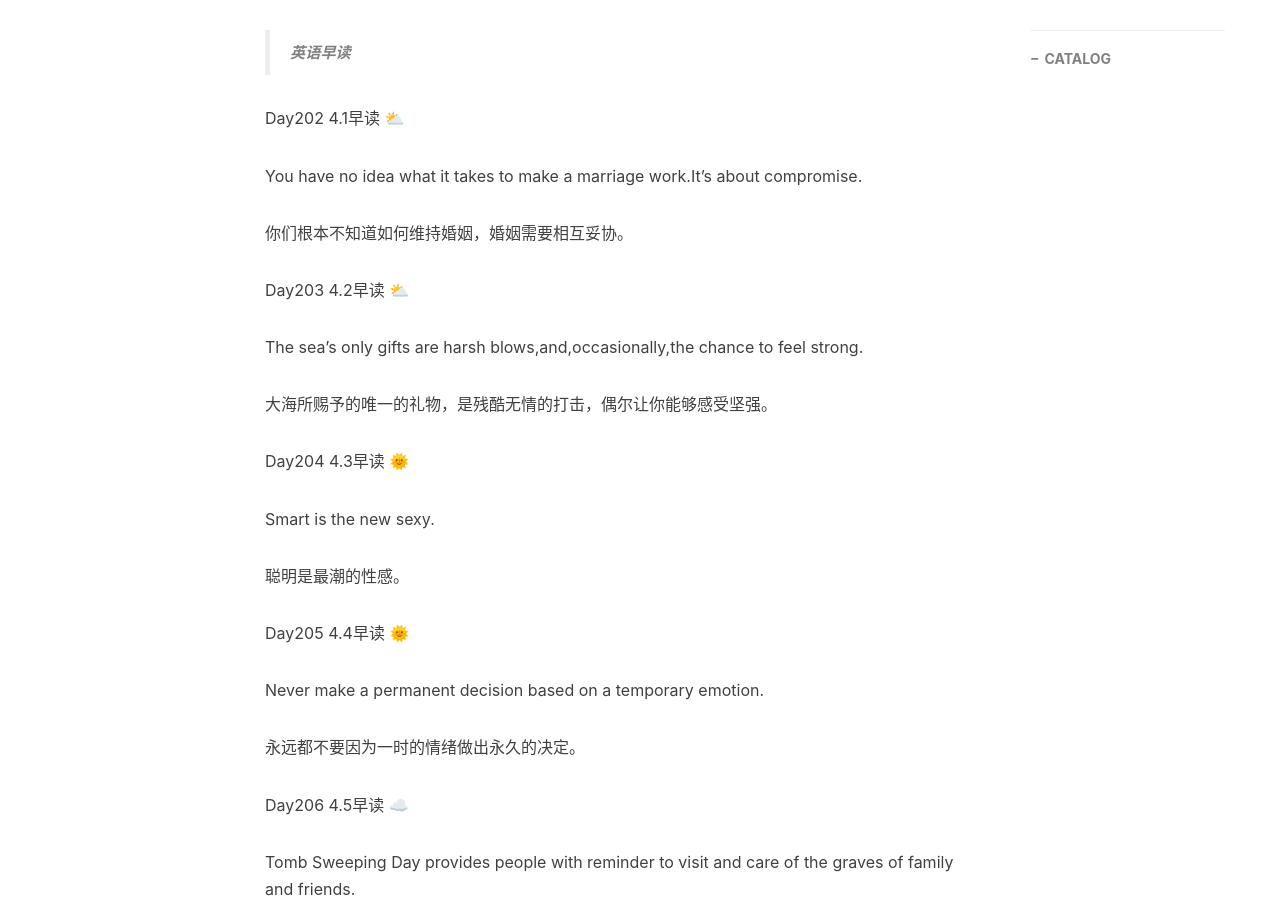
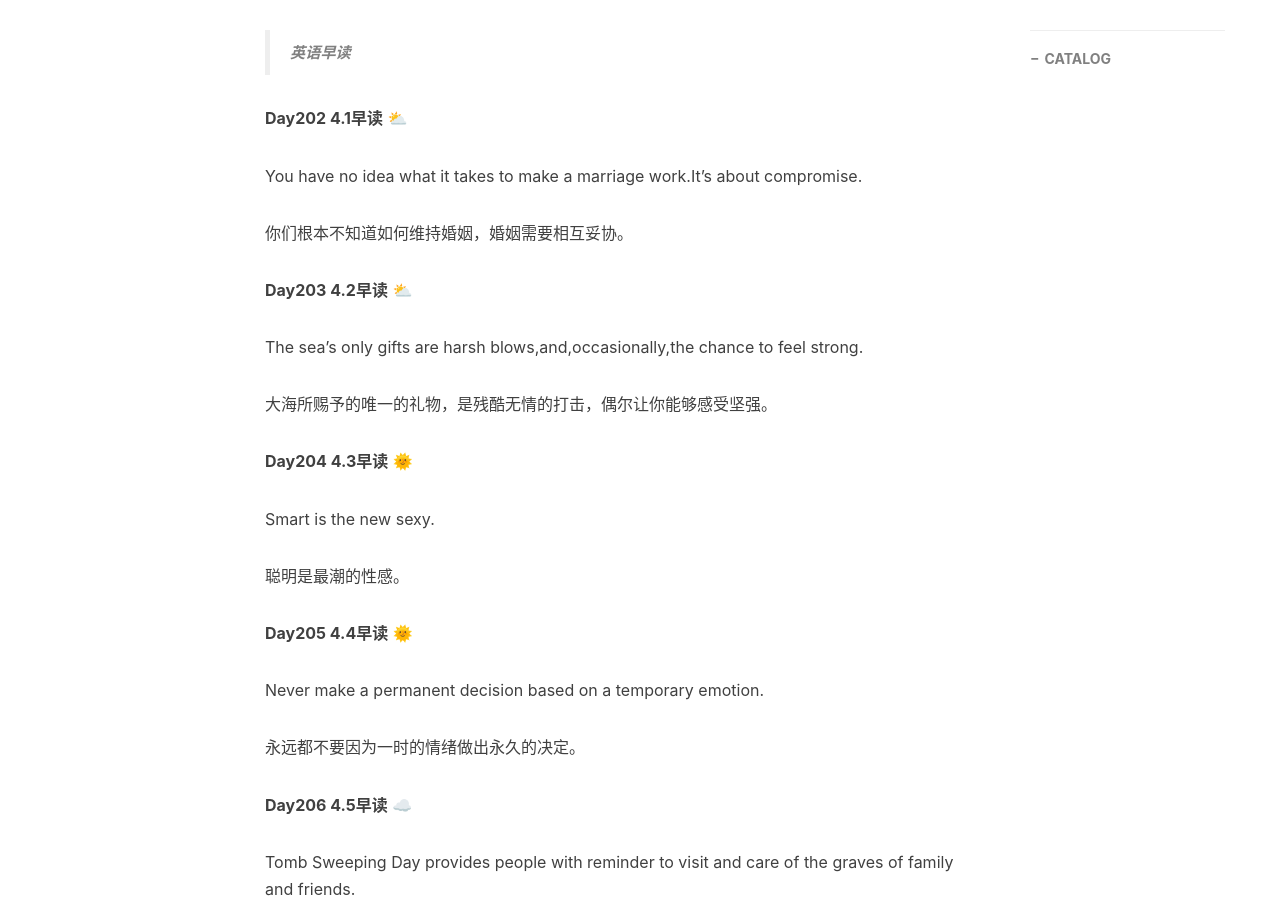
Before and after one commit to hongjiapeng/hongjiapeng.github.io, a Jekyll site: the page built from _posts/2022-04-05-morning reading in april.md, in a window 1280 px wide. Shown: the part 533-1437 px from the top of the page. Built offline with Jekyll 4.4.1, drawn with Linux system fonts in a browser that asks for light colours; nearby versions of some CDN libraries; comment, search, counter and statistics services are not loaded.

Commit message:
modify blog

```diff
--- a/_posts/2022-04-05-morning reading in april.md
+++ b/_posts/2022-04-05-morning reading in april.md
@@ -13,31 +13,31 @@ tags:
 
 >  **英语早读**
 
-Day202 4.1早读 ⛅
+**Day202 4.1早读** ⛅
 
 You have no idea what it takes to make a marriage work.It's about compromise.
 
 你们根本不知道如何维持婚姻，婚姻需要相互妥协。
 
-Day203 4.2早读 ⛅
+**Day203 4.2早读** ⛅
 
 The sea's only gifts are harsh blows,and,occasionally,the chance to feel strong.
 
 大海所赐予的唯一的礼物，是残酷无情的打击，偶尔让你能够感受坚强。
 
-Day204 4.3早读 🌞
+**Day204 4.3早读** 🌞
 
 Smart is the new sexy.
 
 聪明是最潮的性感。
 
-Day205 4.4早读 🌞
+**Day205 4.4早读** 🌞
 
 Never make a permanent decision based on a temporary emotion.
 
 永远都不要因为一时的情绪做出永久的决定。
 
-Day206 4.5早读 ☁️
+**Day206 4.5早读** ☁️
 
 Tomb Sweeping Day provides people with reminder to visit and care of the graves of family and friends.
 
```
